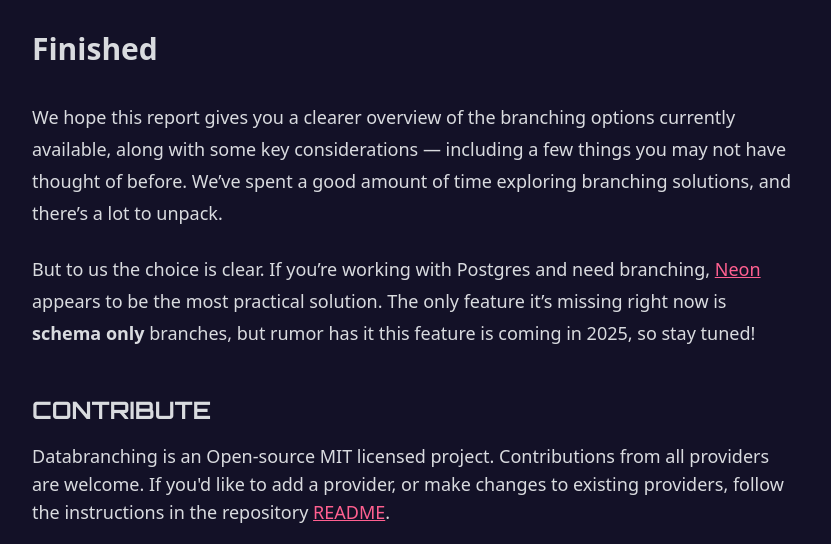
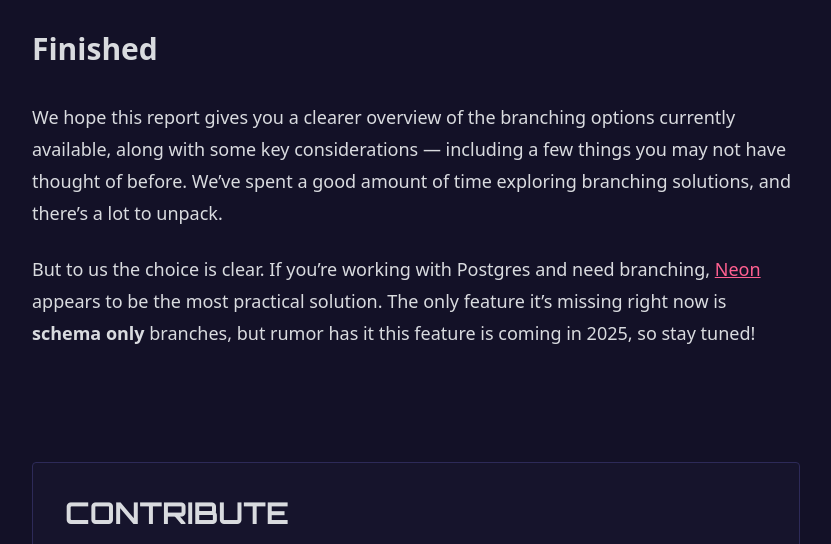
Before and after one commit to databranching/databranching, an Astro site: page /reports/branching in a window 1280 px wide. Shown: the part 9583-10127 px from the top of the page, without its empty margins (96-927 px from the left). Built offline with nearby package versions, Linux system fonts and the light colour scheme; Astro itself is replaced by a stand-in of ours.

Commit message:
style: add panel to footer

```diff
--- a/src/components/site-footer.astro
+++ b/src/components/site-footer.astro
@@ -2,8 +2,8 @@
 import Github from '../icons/github.astro';
 ---
 
-<footer>
-  <h2 class='text-2xl font-heading uppercase font-bold mb-4 text-center sm:text-left'>contribute</h2>
+<footer class='p-8 bg-brand-surface border border-brand-border rounded'>
+  <h2 class='text-2xl sm:text-3xl font-heading uppercase font-bold mt-0 mb-4 text-center sm:text-left'>contribute</h2>
   <p class='text-lg mb-8 text-center sm:text-left'>
     Databranching is an Open-source MIT licensed project. Contributions from all providers are welcome. If you'd like to
     add a provider, or make changes to existing providers, follow the instructions in the repository
--- a/src/pages/index.astro
+++ b/src/pages/index.astro
@@ -139,7 +139,7 @@ import SiteFooter from '../components/site-footer.astro';
           <BranchingCostsTable />
         </div>
       </section>
-      <SiteFooter />
     </div>
+    <SiteFooter />
   </div>
 </Main>
--- a/src/pages/reports/[slug].astro
+++ b/src/pages/reports/[slug].astro
@@ -41,6 +41,7 @@ const { Content, headings } = await report.render();
       <a class='text-xs uppercase hover:text-brand-text' href='/'>Back</a>
       <h1 class='text-2xl sm:text-4xl font-heading uppercase font-bold mb-4'>{title}</h1>
       <Content />
+      <hr />
       <SiteFooter />
     </div>
   </div>
--- a/tailwind.config.mjs
+++ b/tailwind.config.mjs
@@ -51,6 +51,10 @@ export default {
               },
             },
 
+            hr: {
+              borderColor: 'transparent',
+            },
+
             code: {
               color: theme('colors.brand.tertiary'),
               fontWeight: 100,
```
